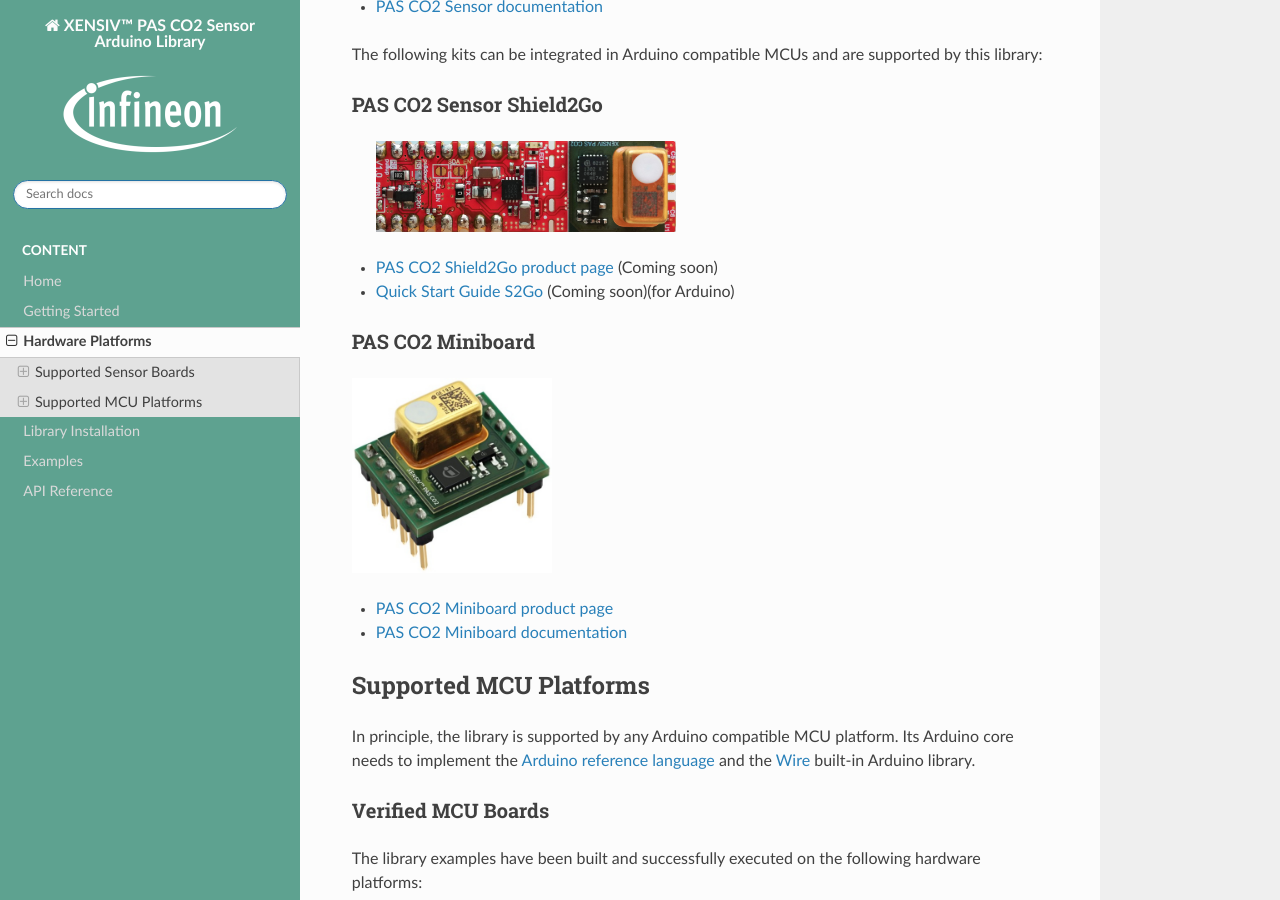
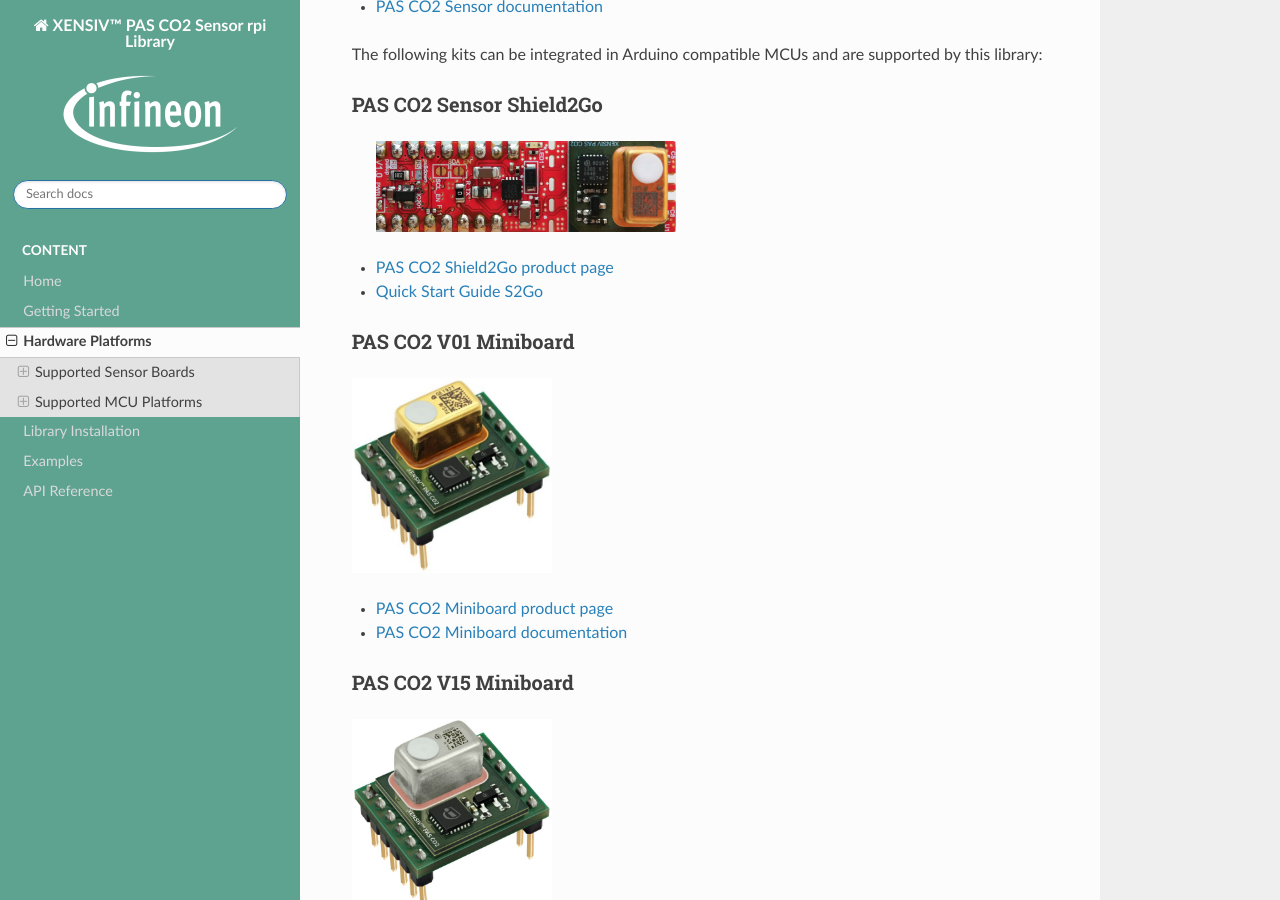
Before and after one commit to Infineon/raspberrypi-pas-co2-sensor, a Sphinx documentation site: the page built from docs/hw-platforms.rst, in a window 1280 px wide and 900 px high, scrolled down 494 px. Built offline with Sphinx 7.4.7 and the Read the Docs theme 3.1.0, drawn with Linux system fonts in a browser that asks for light colours.

Commit message:
docs updated

```diff
--- a/docs/conf.py
+++ b/docs/conf.py
@@ -21,7 +21,7 @@
 
 # -- Project information -----------------------------------------------------
 
-project = 'XENSIV™ PAS CO2 Sensor Arduino Library'
+project = 'XENSIV™ PAS CO2 Sensor rpi Library'
 copyright = '2020-2022 Infineon Technologies AG'
 author = 'Infineon Technologies AG'
 
@@ -135,7 +135,7 @@
 # -- Breathe configuration -------------------------------------------------
 
 breathe_projects = {
-	"XENSIV™ PAS CO2 Sensor Arduino Library": "build/xml/"
+	"XENSIV™ PAS CO2 Sensor rpi Library": "build/xml/"
 }
-breathe_default_project = "XENSIV™ PAS CO2 Sensor Arduino Library"
+breathe_default_project = "XENSIV™ PAS CO2 Sensor rpi Library"
 breathe_default_members = ('members', 'undoc-members')
--- a/docs/hw-platforms.rst
+++ b/docs/hw-platforms.rst
@@ -20,10 +20,10 @@
  .. image:: img/pas-co2-s2go-front.jpg
     :width: 300
 
-* `PAS CO2 Shield2Go product page <http://www.notfound.com>`_ (Coming soon)
-* `Quick Start Guide S2Go <http://www.notfound.com>`_ (Coming soon)(for Arduino)
+* `PAS CO2 Shield2Go product page <https://www.infineon.com/cms/en/product/evaluation-boards/shield_pasco2_sensor>`_
+* `Quick Start Guide S2Go <https://www.infineon.com/cms/en/product/evaluation-boards/shield_pasco2_sensor/#!documents>`_
 
-PAS CO2 Miniboard
+PAS CO2 V01 Miniboard
 """""""""""""""""""
 
 .. image:: img/pas-co2-miniboard.jpg
@@ -31,6 +31,15 @@
 
 * `PAS CO2 Miniboard product page <https://www.infineon.com/cms/en/product/evaluation-boards/eval_pasco2_miniboard>`_
 * `PAS CO2 Miniboard documentation <https://www.infineon.com/cms/en/product/evaluation-boards/eval_pasco2_miniboard/#!documents>`_
+
+PAS CO2 V15 Miniboard
+"""""""""""""""""""
+
+.. image:: img/pas-co2-miniboard_v15.jpg
+    :width: 200
+
+* `PAS CO2 Miniboard product page <https://www.infineon.com/cms/en/product/evaluation-boards/eval_co2_5v_miniboard>`_
+* `PAS CO2 Miniboard documentation <https://www.infineon.com/cms/en/product/evaluation-boards/eval_co2_5v_miniboard/#!documents>`_
 
 Supported MCU Platforms
 -----------------------
@@ -52,4 +61,4 @@
     * - `Arduino Uno Rev3 <https://store.arduino.cc/arduino-uno-rev3>`_
 
 
-Find out which boards are build checked under continuous integration `here <https://github.com/Infineon/arduino-pas-co2-sensor/blob/master/.github/workflows/build-check.yml>`_.
+Find out which boards are build checked under continuous integration `here <https://github.com/Infineon/raspberrypi-pas-co2-sensor/blob/master/.github/workflows/build-check.yml>`_.
--- a/docs/index.rst
+++ b/docs/index.rst
@@ -2,9 +2,9 @@
 Home
 ****
 
-Welcome to the Infineon Photoacoustic Spectroscopy (PAS) XENSIV™ CO2 Sensor Arduino library docs!
+Welcome to the Infineon Photoacoustic Spectroscopy (PAS) XENSIV™ CO2 Sensor Raspberry Pi library docs!
 
-.. image:: img/arduino-logo.png
+.. image:: img/rpi-logo.png
     :height: 200
 
 .. image:: img/pas-co2-module.png
@@ -24,4 +24,4 @@
 License
 =======
 
-Find the license for this library `here <https://github.com/Infineon/arduino-pas-co2-sensor/blob/master/LICENSE>`_.
+Find the license for this library `here <https://github.com/Infineon/rpi-pas-co2-sensor/blob/master/LICENSE>`_.
```
Also changed, not shown: docs/examples.rst (+5 -7 lines), docs/getting-started.rst (+22 -36 lines), docs/lib-install.rst (+1 -33 lines), docs/img/cross-platform.png (added), docs/img/hss-stack.png (added), docs/img/ifx-gen-arch.png (added), docs/img/mtb-logo.png (added), docs/img/pas-co2-miniboard_v15.jpg (added), docs/img/raspberry_pi_setup.png (added), docs/img/rpi-logo.png (added), docs/img/rpi-terminal_example.png (added), docs/img/wiced-logo.png (added), docs/img/wire_connection_mini_board_1.png (added).
